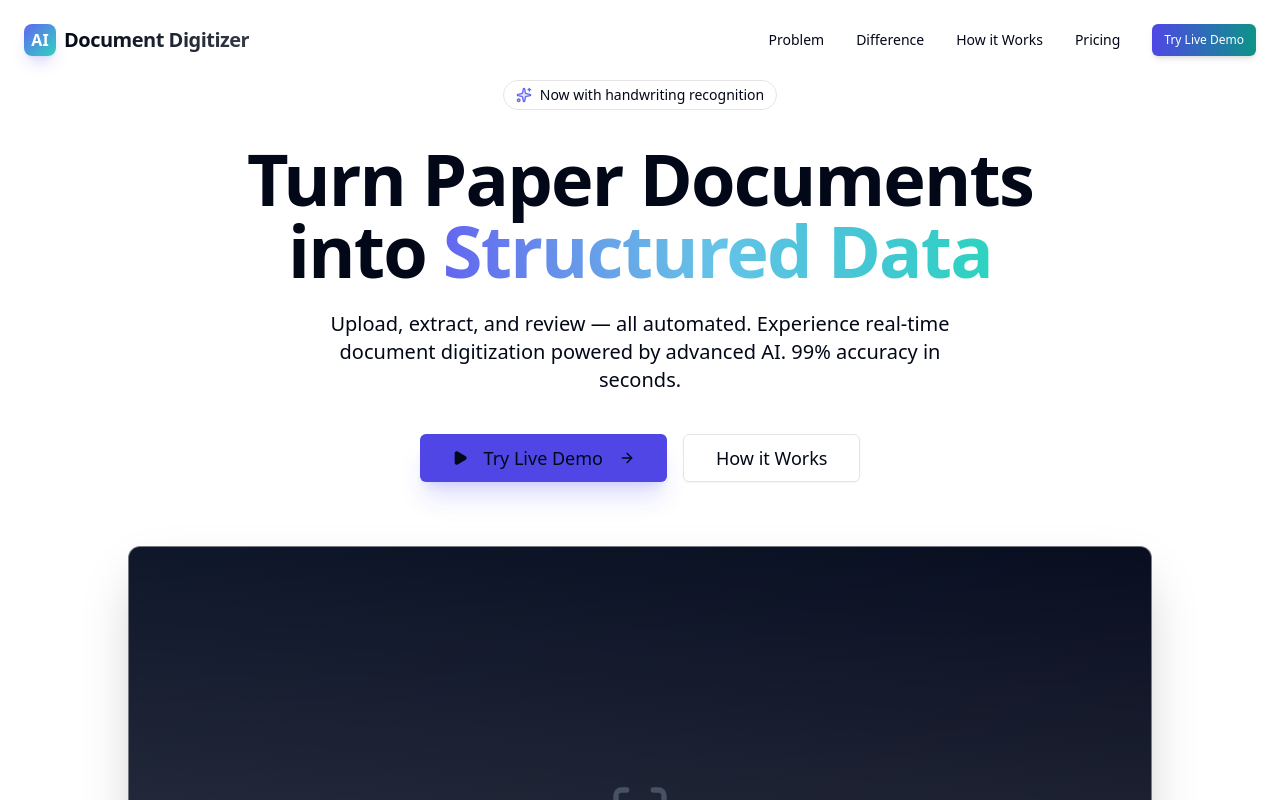
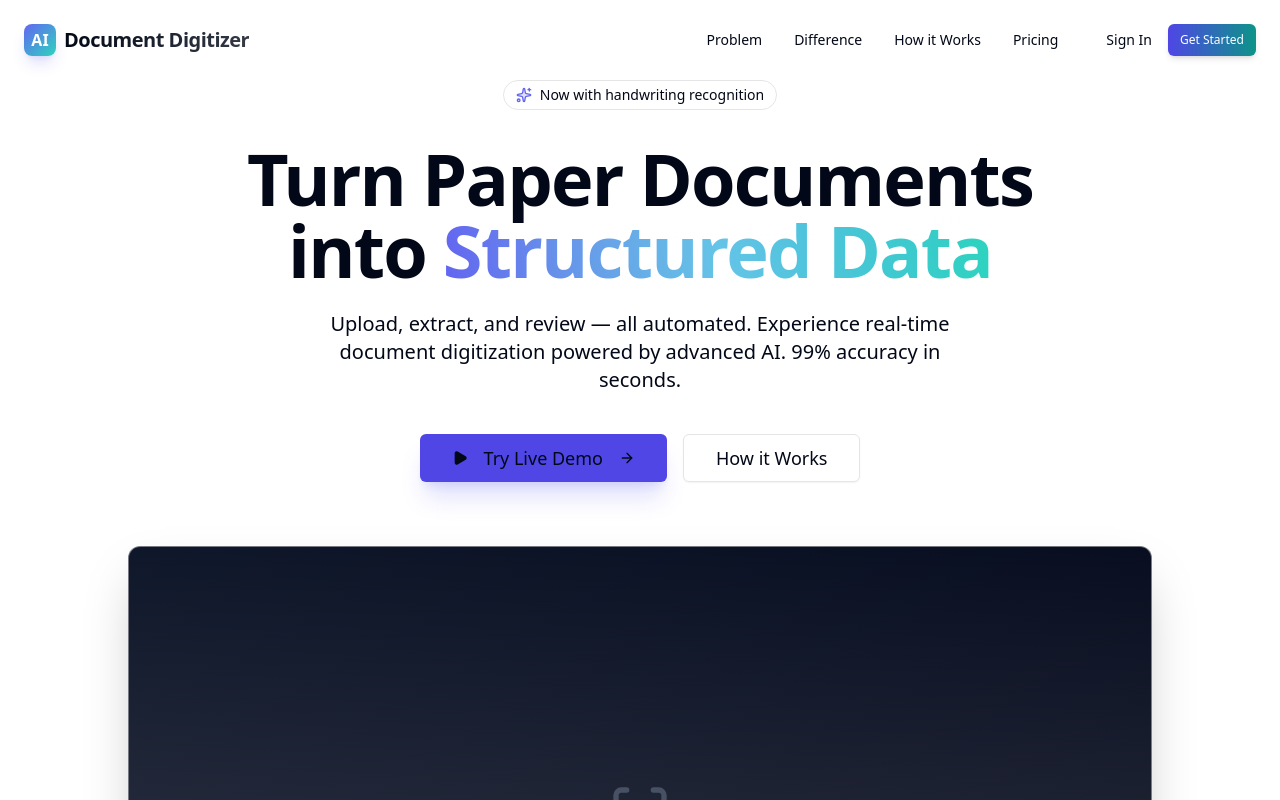
Before and after one commit to iamrealfaizan/digiDocs, a Next.js app: page / in a window 1280 px wide. Shown: the top 800 px of the page. Built offline with nearby package versions, Linux system fonts and the light colour scheme.

Commit message:
buttons on landing page and new font

```diff
--- a/app/layout.tsx
+++ b/app/layout.tsx
@@ -1,21 +1,12 @@
 import type { Metadata } from "next";
-import localFont from "next/font/local";
+import { Lexend } from "next/font/google";
 import "./globals.css";
 
-const geistSans = localFont({
-  src: "./fonts/GeistVF.woff",
-  variable: "--font-geist-sans",
-  weight: "100 900",
-});
-const geistMono = localFont({
-  src: "./fonts/GeistMonoVF.woff",
-  variable: "--font-geist-mono",
-  weight: "100 900",
-});
+const lexend = Lexend({ subsets: ["latin"] });
 
 export const metadata: Metadata = {
-  title: "Create Next App",
-  description: "Generated by create next app",
+  title: "Document Digitizer",
+  description: "Transform paper documents into structured digital data with AI.",
 };
 
 export default function RootLayout({
@@ -25,9 +16,7 @@ export default function RootLayout({
 }>) {
   return (
     <html lang="en">
-      <body
-        className={`${geistSans.variable} ${geistMono.variable} antialiased`}
-      >
+      <body className={`${lexend.className} antialiased`}>
         {children}
       </body>
     </html>
--- a/components/landing/Header.tsx
+++ b/components/landing/Header.tsx
@@ -27,8 +27,8 @@ export function Header() {
     return (
         <header
             className={`fixed top-0 left-0 right-0 z-50 transition-all duration-300 border-b ${isScrolled
-                    ? "bg-background/80 backdrop-blur-md border-border py-4"
-                    : "bg-transparent border-transparent py-6"
+                ? "bg-background/80 backdrop-blur-md border-border py-4"
+                : "bg-transparent border-transparent py-6"
                 }`}
         >
             <div className="container mx-auto px-6 flex items-center justify-between">
@@ -52,11 +52,16 @@ export function Header() {
                             {link.name}
                         </a>
                     ))}
-                    <Link href="#live-demo">
-                        <Button size="sm" className="bg-gradient-to-r from-indigo-600 to-teal-600 hover:from-indigo-700 hover:to-teal-700 text-white shadow-md">
-                            Try Live Demo
-                        </Button>
-                    </Link>
+                    <div className="flex items-center gap-4 ml-4">
+                        <Link href="/auth/sign-in" className="text-sm font-medium text-muted-foreground hover:text-primary transition-colors">
+                            Sign In
+                        </Link>
+                        <Link href="/auth/sign-up">
+                            <Button size="sm" className="bg-gradient-to-r from-indigo-600 to-teal-600 hover:from-indigo-700 hover:to-teal-700 text-white shadow-md">
+                                Get Started
+                            </Button>
+                        </Link>
+                    </div>
                 </nav>
 
                 {/* Mobile Nav */}
@@ -78,10 +83,14 @@ export function Header() {
                                         {link.name}
                                     </a>
                                 ))}
+                                <hr className="border-border my-2" />
+                                <Link href="/auth/sign-in" className="text-lg font-medium text-foreground hover:text-primary transition-colors">
+                                    Sign In
+                                </Link>
                             </nav>
-                            <Link href="#live-demo">
+                            <Link href="/auth/sign-up">
                                 <Button className="w-full bg-indigo-600 hover:bg-indigo-700">
-                                    Try Live Demo
+                                    Get Started
                                 </Button>
                             </Link>
                         </div>
--- a/components/landing/Pricing.tsx
+++ b/components/landing/Pricing.tsx
@@ -1,5 +1,6 @@
 "use client";
 
+import Link from "next/link";
 import { Card, CardContent, CardDescription, CardFooter, CardHeader, CardTitle } from "@/components/ui/card";
 import { Button } from "@/components/ui/button";
 import { Check } from "lucide-react";
@@ -32,7 +33,9 @@ export function Pricing() {
                             </ul>
                         </CardContent>
                         <CardFooter>
-                            <Button variant="outline" className="w-full">Get Started</Button>
+                            <Link href="/auth/sign-up" className="w-full">
+                                <Button variant="outline" className="w-full">Get Started</Button>
+                            </Link>
                         </CardFooter>
                     </Card>
 
@@ -55,7 +58,9 @@ export function Pricing() {
                             </ul>
                         </CardContent>
                         <CardFooter>
-                            <Button className="w-full bg-indigo-600 hover:bg-indigo-700">Get Started</Button>
+                            <Link href="/auth/sign-up" className="w-full">
+                                <Button className="w-full bg-indigo-600 hover:bg-indigo-700">Get Started</Button>
+                            </Link>
                         </CardFooter>
                     </Card>
 
```
